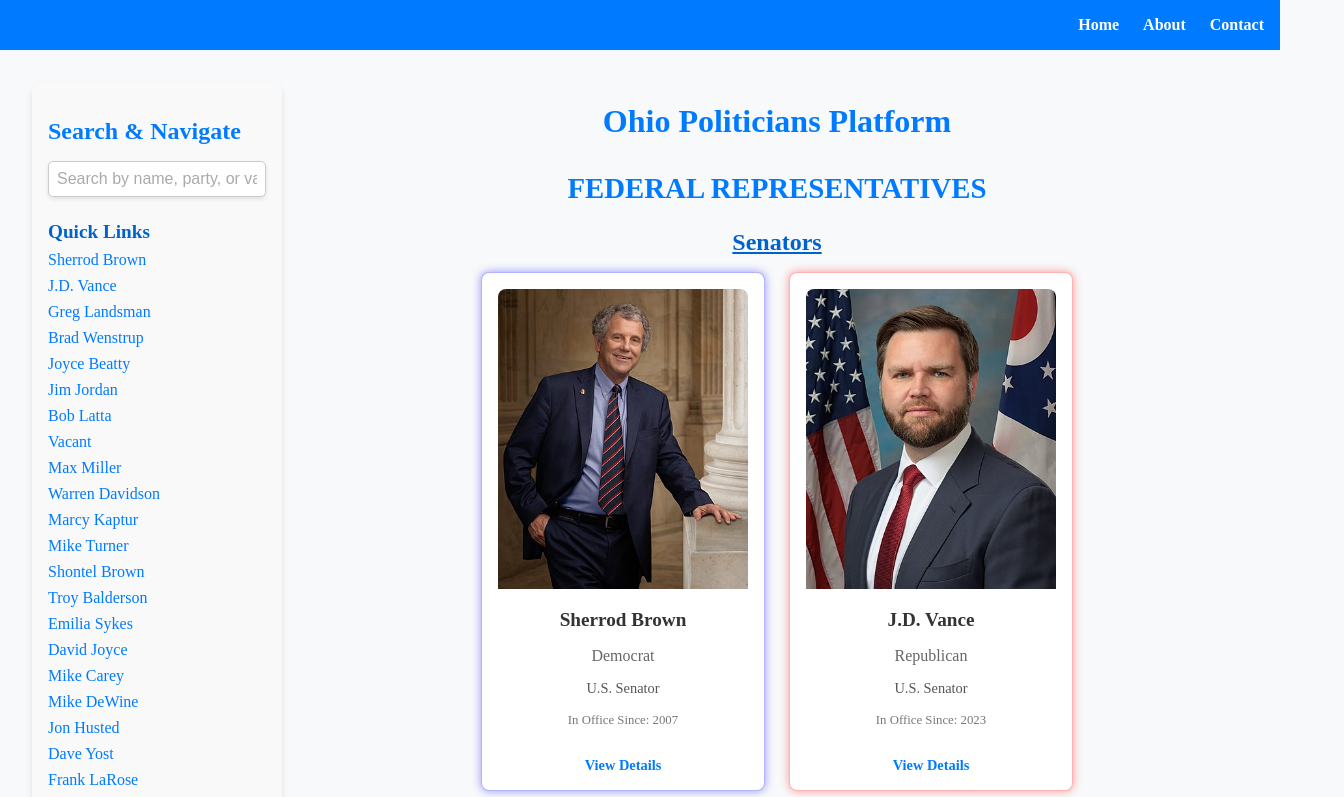
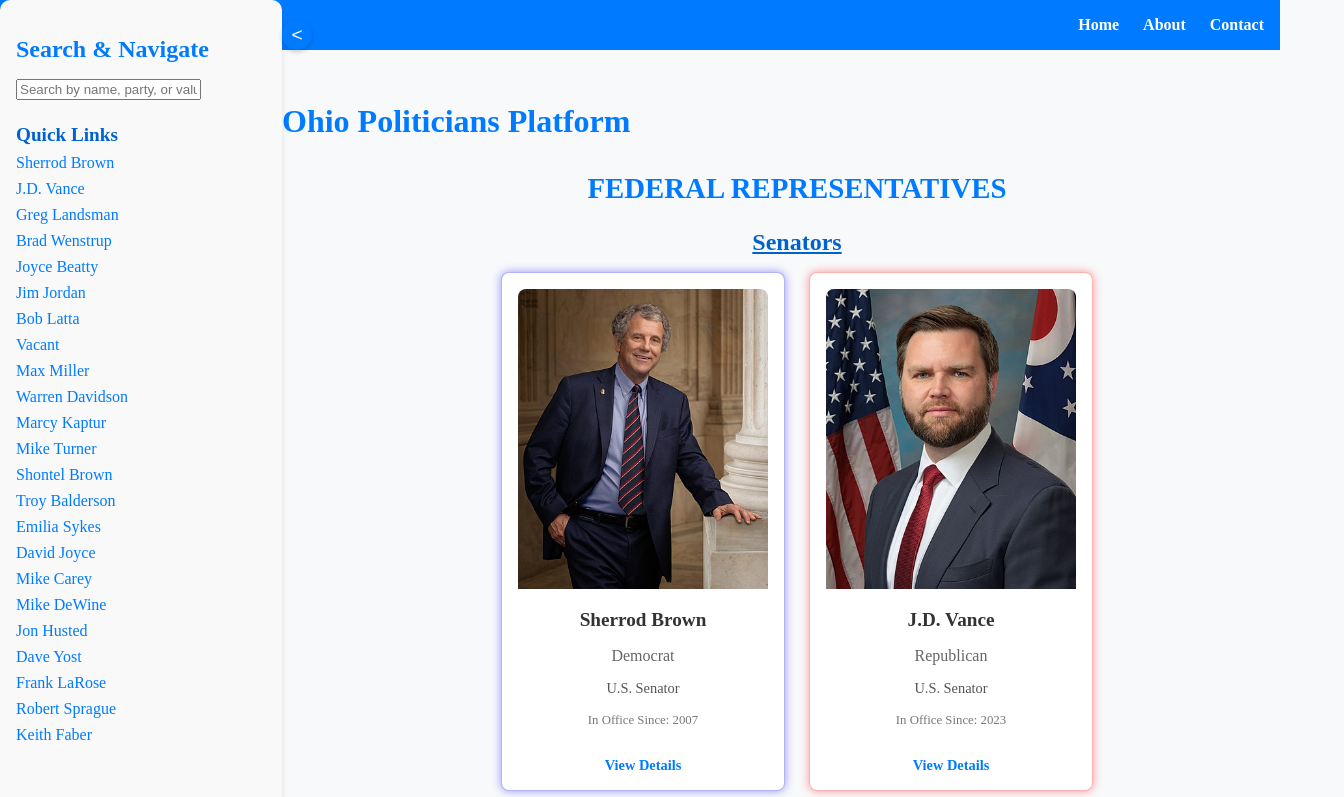
Before and after one commit to bartholomewdevelopment/political-candidates, a React (Create React App) app: page / in a window 1280 px wide. Shown: the top 797 px of the page, 1344 px wide, since content can reach past the window. Built offline with nearby package versions, Linux system fonts and the light colour scheme.

Commit message:
added search panel collapsible

```diff
--- a/src/pages/Home.js
+++ b/src/pages/Home.js
@@ -1,4 +1,5 @@
 import React, { useState } from 'react';
+import { Link } from 'react-router-dom';
 import PoliticianCard from '../components/PoliticianCard';
 import PoliticianSearch from '../components/PoliticianSearch';
 import politicians from '../data/politicians';
@@ -6,6 +7,7 @@ import '../styles/pages/Home.scss';
 
 function Home() {
   const [searchTerm, setSearchTerm] = useState('');
+  const [isSidebarCollapsed, setIsSidebarCollapsed] = useState(false);
 
   const handleSearch = (term) => {
     setSearchTerm(term.toLowerCase());
@@ -31,10 +33,19 @@ function Home() {
     ),
   };
 
+  const toggleSidebar = () => {
+    setIsSidebarCollapsed((prev) => !prev);
+  };
+
   return (
     <div className="home">
       {/* Sidebar */}
-      <div className="sidebar">
+      <div className={`sidebar ${isSidebarCollapsed ? 'collapsed' : ''}`}>
+        <button className="toggle-sidebar-btn" onClick={toggleSidebar}>
+          {isSidebarCollapsed ? '>' : '<'}
+        </button>
+        {!isSidebarCollapsed && (
+          <>
             <h2>Search & Navigate</h2>
             <PoliticianSearch onSearch={handleSearch} />
             <div className="quick-links">
@@ -42,11 +53,13 @@ function Home() {
               <ul>
                 {[...politicians.federal.senators, ...politicians.federal.houseRepresentatives, ...Object.values(politicians.state)].map((politician) => (
                   <li key={politician.id}>
-                <a href={`#${politician.id}`}>{politician.name}</a>
+                    <Link to={`/politician/${politician.id}`}>{politician.name}</Link>
                   </li>
                 ))}
               </ul>
             </div>
+          </>
+        )}
       </div>
 
       {/* Main Content */}
--- a/src/pages/PoliticianDetails.js
+++ b/src/pages/PoliticianDetails.js
@@ -1,7 +1,8 @@
-import React, { useState } from "react";
+import React, { useState, useEffect } from "react";
 import { useParams, useNavigate } from "react-router-dom";
 import politicians from "../data/politicians";
 import "../styles/pages/PoliticianDetails.scss";
+
 
 function PoliticianDetails() {
   const { id } = useParams();
@@ -47,6 +48,10 @@ function PoliticianDetails() {
       [sectionName]: !prevState[sectionName],
     }));
   };
+
+  useEffect(() => {
+    window.scrollTo(0, 0);
+  }, []);
 
   return (
     <div className="politician-details">
--- a/src/styles/components/Footer.scss
+++ b/src/styles/components/Footer.scss
@@ -6,6 +6,8 @@
   text-align: center;
   padding: 1rem 0;
   font-size: 0.9rem;
+  margin-top: auto; // Ensures the footer pushes to the bottom if content is insufficient
+
 
   // Link styling
   a {
--- a/src/styles/components/PoliticianSearch.scss
+++ b/src/styles/components/PoliticianSearch.scss
@@ -1,22 +1,63 @@
-.politician-search {
+.politician-search-container {
+  position: fixed;
+  left: 0;
+  top: 0;
+  height: 100%;
+  width: auto; /* Width of the search panel */
+  background: #f9f9f9;
+  box-shadow: 2px 0 5px rgba(0, 0, 0, 0.1);
+  transition: transform 0.3s ease-in-out;
+  padding: 1rem;
+
+  /* Apply collapsed state styles */
+  &.collapsed {
+    transform: translateX(-100%); /* Hide the panel off-screen to the left */
+  }
+
+  .toggle-button {
+    position: absolute;
+    top: 20px;
+    right: -30px; /* Positioned just outside the container */
+    width: 30px;
+    height: 30px;
+    background: #007bff; /* Blue background for visibility */
+    color: #fff; /* White text for contrast */
+    border: none;
+    border-radius: 50%;
+    cursor: pointer;
+    display: flex;
+    align-items: center;
+    justify-content: center;
+    font-size: 1.2rem;
+    box-shadow: 0 2px 4px rgba(0, 0, 0, 0.2); /* Subtle shadow for depth */
+    transition: background-color 0.3s ease;
+
+    &:hover {
+      background: #0056b3; /* Darker blue on hover */
+    }
+  }
+
+  .politician-search {
     display: flex;
     justify-content: center; /* Center the input in its container */
-    margin-bottom: 1.5rem;
+    align-items: center;
+    flex-direction: column;
+    padding: 20px;
 
     input {
-      width: 100%; /* Make it flexible to fit its container */
-      max-width: 200px; /* Set a maximum width for better UX */
+      width: 100%; /* Fill the width of the container */
+      max-width: 200px; /* Maintain your UX-friendly max width */
       padding: 0.5rem;
-      border: 1px solid #ccc; /* Light border for visual distinction */
-      border-radius: 5px; /* Rounded corners for a modern look */
+      border: 1px solid #ccc; /* Light border for distinction */
+      border-radius: 5px; /* Rounded corners for modern design */
       font-size: 1rem; /* Comfortable font size */
       box-shadow: 0 2px 4px rgba(0, 0, 0, 0.1); /* Subtle shadow for depth */
-      transition: border-color 0.3s ease, box-shadow 0.3s ease; /* Smooth transition for interactions */
+      transition: border-color 0.3s ease, box-shadow 0.3s ease;
 
       &:focus {
         outline: none; /* Remove default outline */
         border-color: #007bff; /* Highlight border on focus */
-        box-shadow: 0 4px 8px rgba(0, 123, 255, 0.2); /* Add shadow on focus */
+        box-shadow: 0 4px 8px rgba(0, 123, 255, 0.2); /* Shadow enhancement */
       }
 
       &::placeholder {
@@ -24,3 +65,4 @@
       }
     }
   }
+}
--- a/src/styles/pages/Home.scss
+++ b/src/styles/pages/Home.scss
@@ -1,18 +1,49 @@
 @import '../_variables';
 
 .home {
-    display: grid;
-    grid-template-columns: 250px 1fr; /* Sidebar + Main Content */
-    gap: 1.5rem;
-    padding: 2rem;
+    display: flex;
+    flex-direction: column; // Makes the layout stack vertically
+    min-height: 100vh; // Ensures the content takes the full viewport height
+
 
   .sidebar {
     background-color: #f9f9f9;
     border-radius: 10px;
     padding: 1rem;
     box-shadow: 0 4px 6px rgba(0, 0, 0, 0.1);
-      position: sticky;
+    position: fixed;
+    left: 0;
     top: 0;
+    height: 100%;
+    width: 250px; /* Sidebar width */
+    transition: transform 0.3s ease-in-out;
+
+    &.collapsed {
+      transform: translateX(-100%); /* Hides the sidebar */
+    }
+
+    .toggle-sidebar-btn {
+      position: absolute;
+      top: 20px;
+      right: -30px; /* Place the toggle button outside the sidebar */
+      width: 30px;
+      height: 30px;
+      background: $primary-color;
+      color: white;
+      border: none;
+      border-radius: 50%;
+      cursor: pointer;
+      display: flex;
+      align-items: center;
+      justify-content: center;
+      font-size: 1.2rem;
+      box-shadow: 0 2px 4px rgba(0, 0, 0, 0.2);
+      transition: background-color 0.3s ease;
+
+      &:hover {
+        background: darken($primary-color, 10%);
+      }
+    }
 
     h2 {
       font-size: 1.5rem;
@@ -51,11 +82,11 @@
   }
 
   .main-content {
-      h1 {
-        text-align: center;
-        color: $primary-color;
-        margin-bottom: 2rem;
-      }
+    flex: 1; // Allows the main content to expand and fill available space
+    margin-left: 250px; /* Default offset for sidebar */
+    padding: 2rem;
+    width: calc(100% - 250px); /* Adjust width to accommodate sidebar */
+    transition: margin-left 0.3s ease-in-out, width 0.3s ease-in-out;
 
     .section-title {
       font-size: 1.8rem;
@@ -78,7 +109,13 @@
       display: flex;
       flex-wrap: wrap;
       gap: 1.5rem;
-        justify-content: center;
+      justify-content: center; /* Ensures cards remain centered */
     }
   }
+
+  /* Adjust layout when sidebar is collapsed */
+  .sidebar.collapsed ~ .main-content {
+    margin-left: 0;
+    width: 100%; /* Full width when sidebar is hidden */
   }
+}
```
Also changed, not shown: src/components/Navbar.js (line endings or trailing spaces), src/styles/components/Navbar.scss (line endings or trailing spaces). Lines whose indentation alone changed are shown as unchanged.
